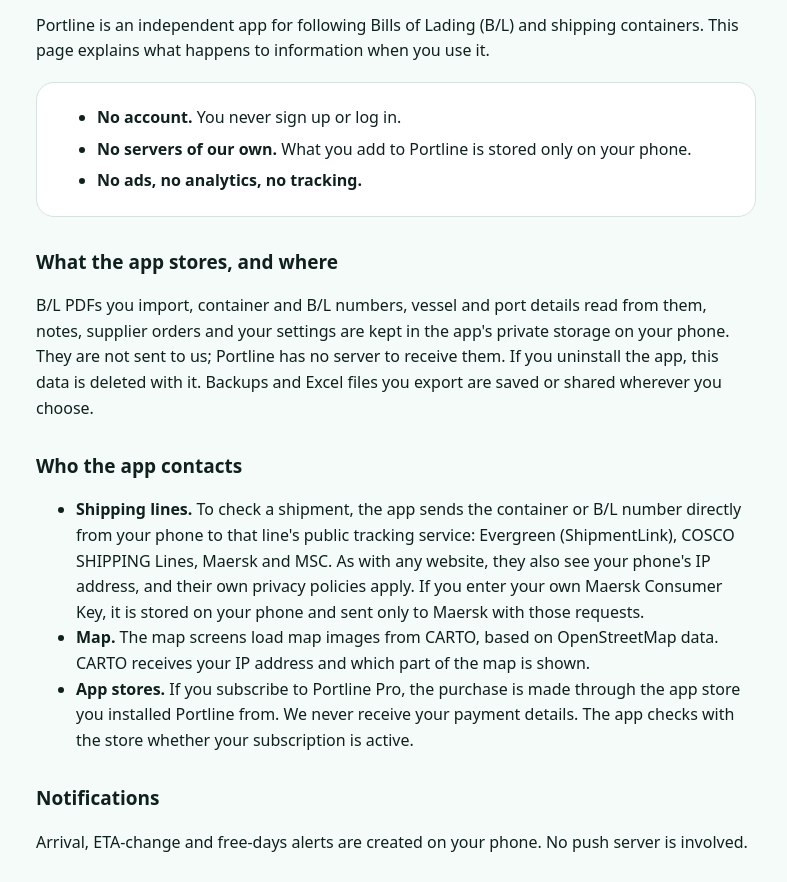
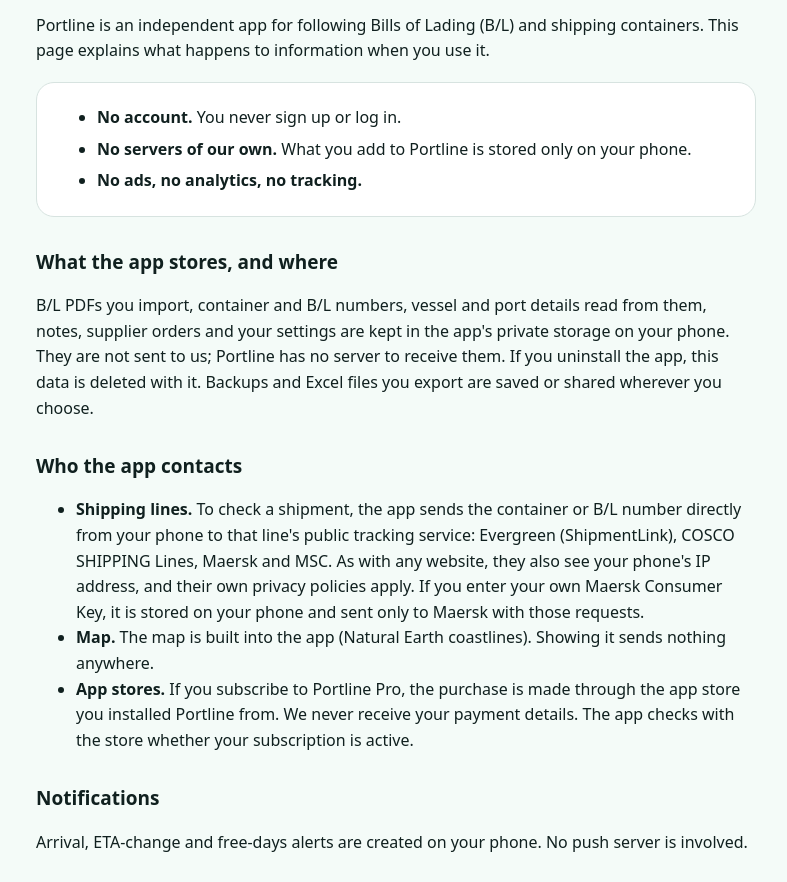
Before and after one commit to YiannisSeir/portline-site, a plain HTML site: page privacy/index.html in a window 1280 px wide. Shown: the part 181-1063 px from the top of the page, without its empty margins (244-1031 px from the left). Drawn offline with Linux system fonts and the light colour scheme.

Commit message:
Privacy: the map is built in, nothing is sent

```diff
--- a/privacy/index.html
+++ b/privacy/index.html
@@ -32,8 +32,7 @@
         to that line's public tracking service: Evergreen (ShipmentLink), COSCO SHIPPING Lines, Maersk and MSC. As with
         any website, they also see your phone's IP address, and their own privacy policies apply. If you enter your own
         Maersk Consumer Key, it is stored on your phone and sent only to Maersk with those requests.</li>
-    <li><b>Map.</b> The map screens load map images from CARTO, based on OpenStreetMap data. CARTO receives your IP
-        address and which part of the map is shown.</li>
+    <li><b>Map.</b> The map is built into the app (Natural Earth coastlines). Showing it sends nothing anywhere.</li>
     <li><b>App stores.</b> If you subscribe to Portline Pro, the purchase is made through the app store you installed
         Portline from. We never receive your payment details. The app checks with the store whether your
         subscription is active.</li>
```
